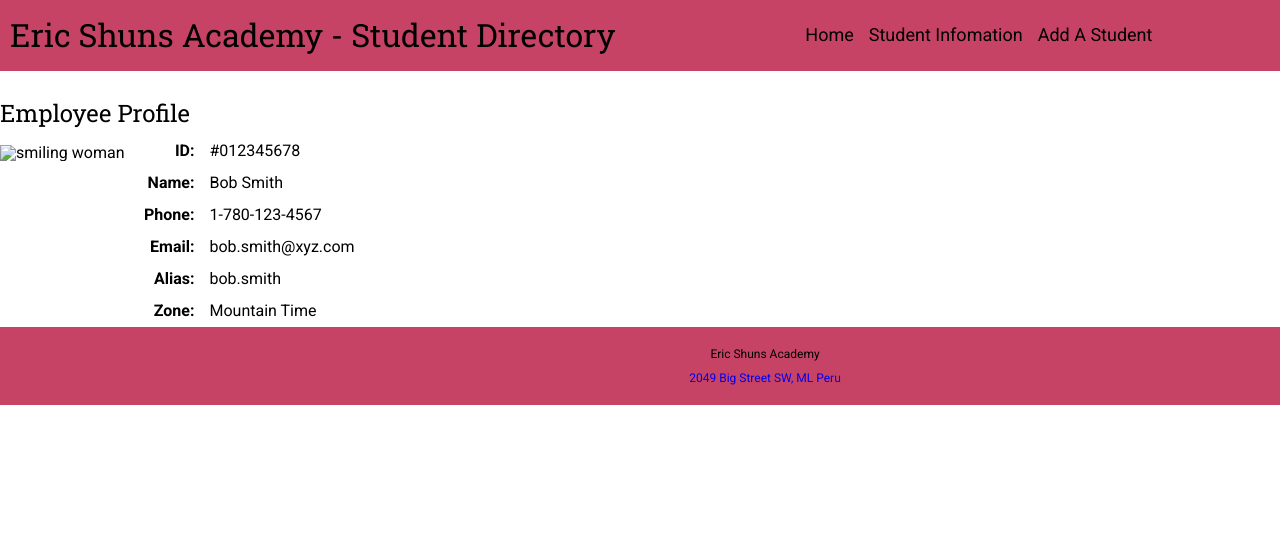
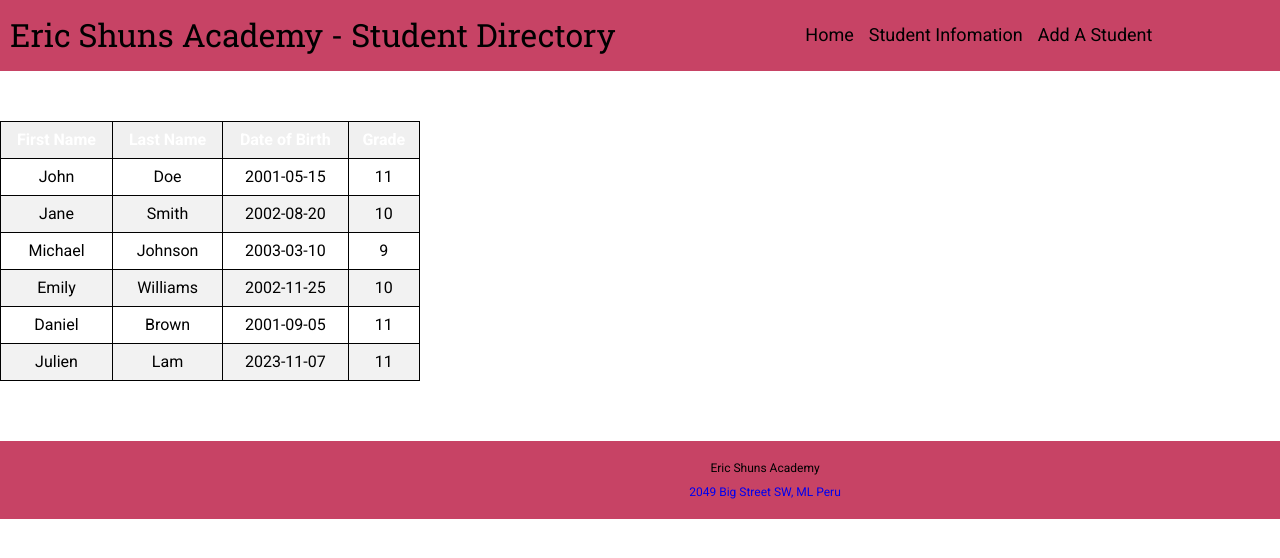
Before and after one commit to cd-JL/AssignmentTwoFronEndComponents, a website: page studentinfo.html in a window 1280 px wide. Shown: the top 558 px of the page. Drawn offline with Linux system fonts and the light colour scheme.

Commit message:
Added data insertion functionality.

```diff
--- a/data/Students.json
+++ b/data/Students.json
@@ -29,6 +29,12 @@
       "last_name": "Brown",
       "date_of_birth": "2001-09-05",
       "current_grade": 11
+    },
+    {
+      "first_name": "Julien",
+      "last_name": "Lam",
+      "date_of_birth": "2023-11-07",
+      "current_grade": "11"
     }
   ]
 }
--- /dev/null
+++ b/package.json
@@ -0,0 +1,6 @@
+{
+  "dependencies": {
+    "express": "^4.18.2",
+    "fs": "^0.0.1-security"
+  }
+}
--- a/scripts/Next.js
+++ b/scripts/Next.js
@@ -0,0 +1,42 @@
+document.addEventListener("DOMContentLoaded", function () {
+    // Function to load and display student data
+    function loadStudentData() {
+      // Fetch the Students.json file using a relative path to the "data" directory
+      fetch('../data/Students.json')
+        .then(response => {
+          console.log(response); // Add this line to inspect the response
+          return response.json();
+        })
+        .then(data => {
+          // Assuming data.students is an array of student objects
+          const studentList = data.students;
+
+          // Select the <tbody> element where you want to display the data
+          const tbody = document.querySelector('table.student-table tbody');
+
+          // Loop through the student data and create table rows
+          studentList.forEach(student => {
+            const row = document.createElement('tr');
+            console.log('First Name:', student.first_name);
+            console.log('Last Name:', student.last_name);
+            console.log('Date of Birth:', student.date_of_birth);
+            console.log('Current Grade:', student.current_grade);
+
+            // Populate table cells with student data
+            row.innerHTML = `
+              <td>${student.first_name}</td>
+              <td>${student.last_name}</td>
+              <td>${student.date_of_birth}</td>
+              <td>${student.current_grade}</td>
+            `;
+
+            // Append the row to the table's <tbody>
+            tbody.appendChild(row);
+          });
+        })
+        .catch(error => console.error('Error loading student data:', error));
+    }
+
+    // Call the loadStudentData function
+    loadStudentData();
+  });
--- a/studentinfo.html
+++ b/studentinfo.html
@@ -1,21 +1,16 @@
 <!DOCTYPE html>
 <html lang="en">
-
 <head>
     <meta charset="UTF-8">
     <meta http-equiv="X-UA-Compatible" content="IE=edge">
     <meta name="viewport" content="width=device-width, initial-scale=1.0">
     <title>XYZ Intranet - Employee Profile</title>
     <link rel="stylesheet" href="styles/reset.css">
-
     <link rel="stylesheet" href="styles/styles.css">
     <link rel="preconnect" href="https://fonts.googleapis.com">
     <link rel="preconnect" href="https://fonts.gstatic.com" crossorigin>
-        <link
-            href="https://fonts.googleapis.com/css2?family=Roboto+Slab&family=Roboto:wght@400;700&display=swap"
-            rel="stylesheet">
+    <link href="https://fonts.googleapis.com/css2?family=Roboto+Slab&family=Roboto:wght@400;700&display=swap" rel="stylesheet">
 </head>
-
 <body>
     <header>
         <div class="fixed-width flex">
@@ -24,36 +19,25 @@
                 <h2 class="hidden">nav</h2>
                 <ul class="flex">
                     <li><a href="./index.html">Home</a></li>
-                        <li><a href="./studentinfo.html">Student Infomation</a></li> <!-- link -->
-                        <li><a href="./addstudent.html">Add A Student</a></li> <!-- link -->
+                    <li><a href="./studentinfo.html">Student Infomation</a></li>
+                    <li><a href="./addstudent.html">Add A Student</a></li>
                 </ul>
             </nav>
         </div>
     </header>
     <main class="fixed-width flex">
         <section class="wide-column">
-                <h2>Employee Profile</h2>
-                <div class="flex">
-                    <div>
-                        <img src="images/profile-image.jpg" alt="smiling woman">
-                    </div>
-                    <div class="labels">
-                        <p>ID:</p>
-                        <p>Name:</p>
-                        <p>Phone:</p>
-                        <p>Email:</p>
-                        <p>Alias:</p>
-                        <p>Zone:</p>
-                    </div>
-                    <div>
-                        <p>#012345678</p>
-                        <p>Bob Smith</p>
-                        <p>1-780-123-4567</p>
-                        <p>bob.smith@xyz.com</p>
-                        <p>bob.smith</p>
-                        <p>Mountain Time</p>
-                    </div>
-                </div>
+            <table class="student-table">
+                <thead>
+                    <tr>
+                        <th>First Name</th>
+                        <th>Last Name</th>
+                        <th>Date of Birth</th>
+                        <th>Grade</th>
+                    </tr>
+                </thead>
+                <tbody></tbody>
+            </table>
         </section>
     </main>
     <footer>
@@ -62,6 +46,6 @@
             <a href="https://en.wikipedia.org/wiki/Monkey" title="widget icons"> 2049 Big Street SW, ML Peru</a>
         </div>
     </footer>
+    <script src="scripts/Next.js"></script>
 </body>
-
 </html>
--- a/styles/styles.css
+++ b/styles/styles.css
@@ -171,7 +171,7 @@ form {
   }
 
 label {
-    display: block;
+    display: blcok;
     font-weight: bold;
     text-align: center;
     margin-right: 15px;
@@ -200,3 +200,35 @@ button {
 button:hover {
     background-color: grey;
   }
+
+
+
+/* Style the student table */
+table.student-table {
+  width: 100%;
+  border-collapse: collapse;
+  margin-top: 20px;
+  margin-bottom: 60px;
+}
+
+table.student-table th,
+table.student-table td {
+  padding: 10px;
+  border: 1px solid #000000;
+  text-align: center;
+}
+
+table.student-table th {
+  background-color: #f0f0f0;
+  font-weight: bold;
+}
+
+table.student-table tbody tr:nth-child(even) {
+  background-color: #f2f2f2;
+}
+
+/* Style the table header */
+table.student-table thead {
+  background-color: #333;
+  color: white;
+}
```
Also changed, not shown: Server.js (+42 -35 lines), addstudent.html (+19 -30 lines), scripts/addstudent.js (added, +33 -0 lines), 2 other files. Lines whose indentation alone changed are shown as unchanged.
